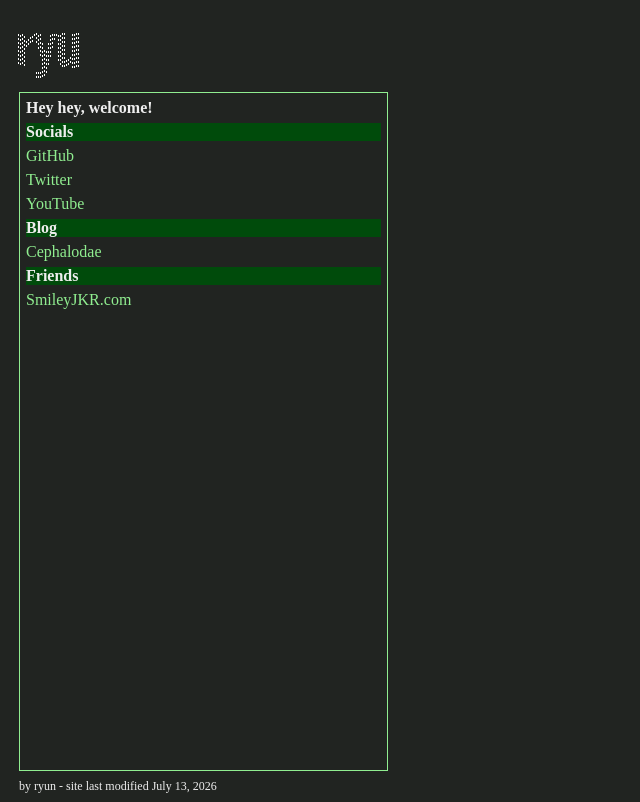
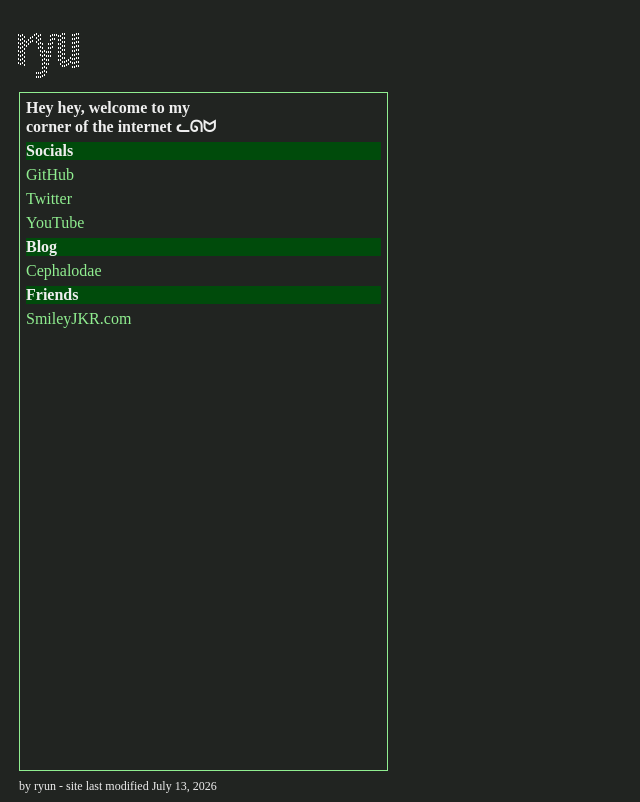
Before and after one commit to ryunblu/ryun.dev, a website: page index.html in a window 1280 px wide. Shown: the whole page, without its empty margins (0-640 px from the left). Drawn offline with Linux system fonts and the light colour scheme.

Commit message:
feat: Small text change

```diff
--- a/index.html
+++ b/index.html
@@ -15,7 +15,7 @@
         </div>
 
         <div class="container">
-            <p style="font-weight: bolder;">Hey hey, welcome!</p>
+            <p style="font-weight: bolder;">Hey hey, welcome to my <br>corner of the internet ᓚᘏᗢ</p>
             <p class="category-title">Socials</p>
             <a class="list-item" href="https://github.com/ryunblu" target="_blank" rel="noopener noreferrer">GitHub</a>
             <a class="list-item" href="https://x.com/ryunblu" target="_blank" rel="noopener noreferrer">Twitter</a>
```
